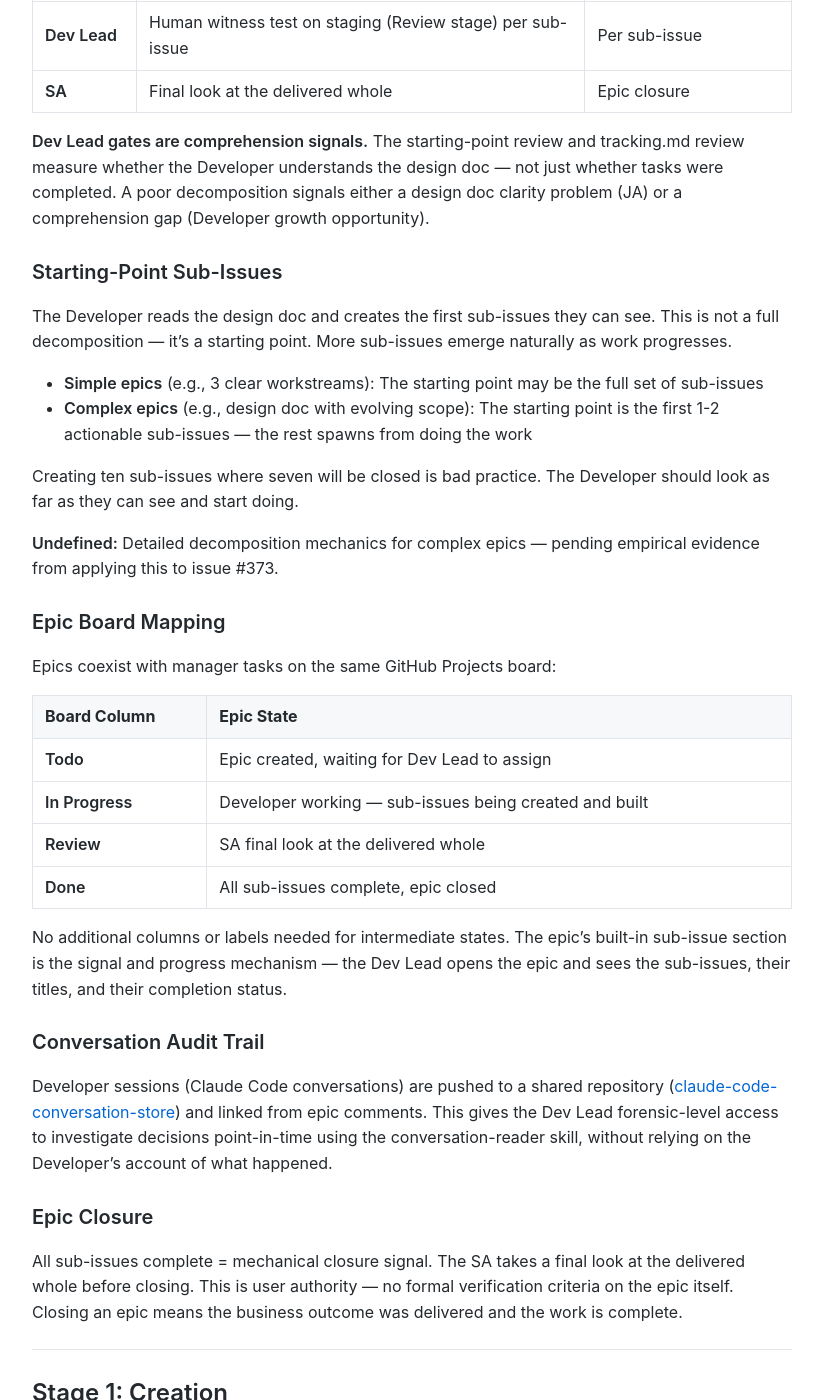
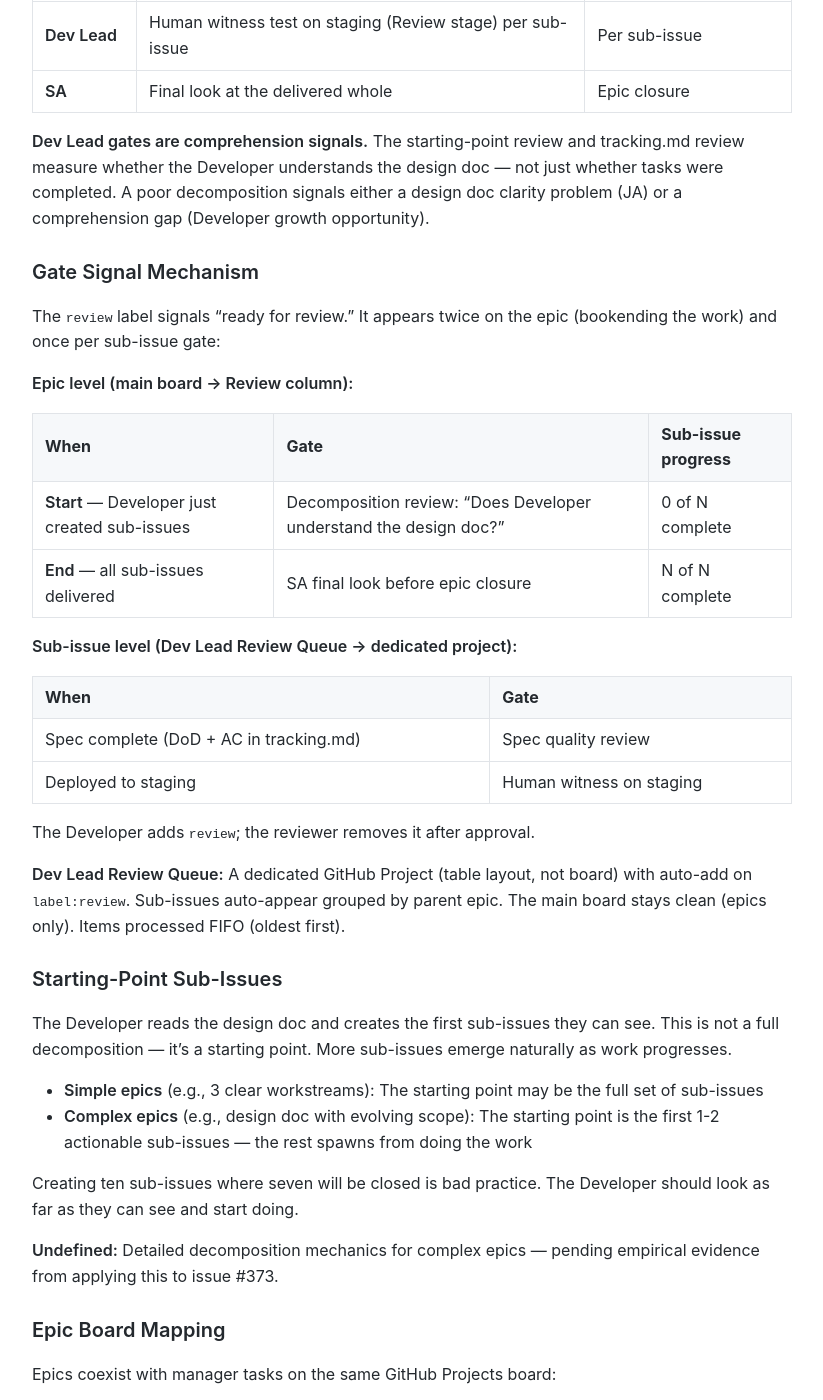
Before and after one commit to MariusWilsch/public-wilsch-ai-pages, a Jekyll site: the page built from global/issue-lifecycle-router.md, in a window 1280 px wide and 1400 px high, scrolled down 4295 px. Shown: the whole window, without its empty margins (228-1051 px from the left). Built offline with Jekyll 4.4.1, drawn with Linux system fonts in a browser that asks for light colours; our own code applies the rules of GitHub Pages for plain Markdown files; some of the changed text lies outside the part shown.

Commit message:
Sync from hippocampus 2026-02-18

```diff
--- a/global/issue-lifecycle-router.md
+++ b/global/issue-lifecycle-router.md
@@ -141,6 +141,28 @@ Each position has a distinct accountability toward the same epic. Ownership does
 
 **Dev Lead gates are comprehension signals.** The starting-point review and tracking.md review measure whether the Developer understands the design doc — not just whether tasks were completed. A poor decomposition signals either a design doc clarity problem (JA) or a comprehension gap (Developer growth opportunity).
 
+### Gate Signal Mechanism
+
+The `review` label signals "ready for review." It appears twice on the epic (bookending the work) and once per sub-issue gate:
+
+**Epic level (main board → Review column):**
+
+| When | Gate | Sub-issue progress |
+|------|------|--------------------|
+| **Start** — Developer just created sub-issues | Decomposition review: "Does Developer understand the design doc?" | 0 of N complete |
+| **End** — all sub-issues delivered | SA final look before epic closure | N of N complete |
+
+**Sub-issue level (Dev Lead Review Queue → dedicated project):**
+
+| When | Gate |
+|------|------|
+| Spec complete (DoD + AC in tracking.md) | Spec quality review |
+| Deployed to staging | Human witness on staging |
+
+The Developer adds `review`; the reviewer removes it after approval.
+
+**Dev Lead Review Queue:** A dedicated GitHub Project (table layout, not board) with auto-add on `label:review`. Sub-issues auto-appear grouped by parent epic. The main board stays clean (epics only). Items processed FIFO (oldest first).
+
 ### Starting-Point Sub-Issues
 
 The Developer reads the design doc and creates the first sub-issues they can see. This is not a full decomposition — it's a starting point. More sub-issues emerge naturally as work progresses.
@@ -275,3 +297,5 @@ Both happen asynchronously. Developer continues to next work.
 - Epic Lifecycle extraction pass (2026-02-16) — definition, per-position accountability, lifecycle stages
 - Session: /Users/verdant/.claude/projects/-Users-verdant-Documents-projects-00-WILSCH-AI-INTERNAL--soloforce/3762438b-6817-44d9-ae03-f45006c7917e.jsonl
 - Evidence: Issue #789 (simple epic), Issue #373 (complex epic), ADR epic/sub-issue pattern
+- Dev Lead observability extraction pass (2026-02-17) — gate signal mechanism, review queue design
+- Session: /Users/verdant/.claude/projects/-Users-verdant-Documents-projects-00-WILSCH-AI-INTERNAL--soloforce/478e31b8-5f19-4f85-b370-7fa437440795.jsonl
```
Also changed, not shown: global/dev-lead-position-agreement-wilsch-ai-services.md (+9 -3 lines).
